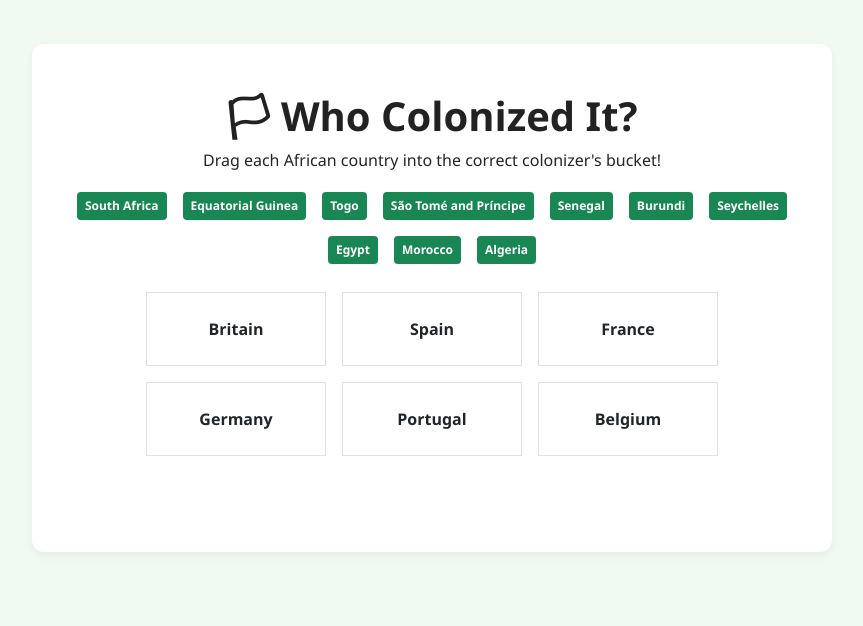
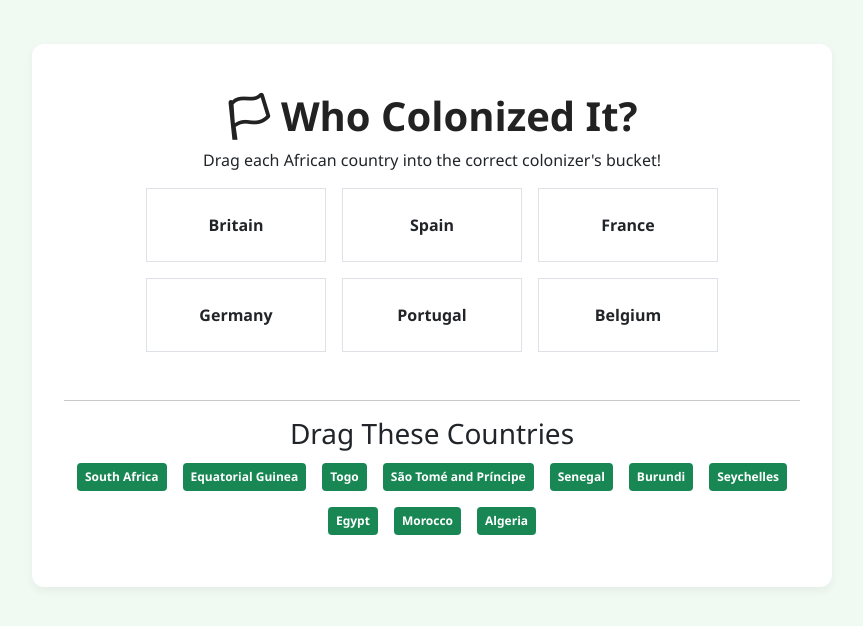
Before and after one commit to ganzafelix/african-colonial-map, a Flask app: page /who-colonized-it in a window 1280 px wide. Shown: the part 76-702 px from the top of the page, without its empty margins (208-1071 px from the left). Run offline with Flask 3, Linux system fonts and the light colour scheme; some libraries are stand-ins or nearby versions.

Commit message:
Minor adjustments

```diff
--- a/templates/who_colonized_it.html
+++ b/templates/who_colonized_it.html
@@ -4,9 +4,10 @@
 <div class="welcome-section text-center" id="quiz2">
   <h2>🏳 Who Colonized It?</h2>
   <p>Drag each African country into the correct colonizer's bucket!</p>
+  <div id="colonizer-buckets" class="content d-flex flex-wrap justify-content-center gap-3 mb-5"></div>
+  <hr>
+  <h3>Drag These Countries</h3>
   <div id="country-pool" class="d-flex flex-wrap justify-content-center gap-2"></div>
-  <br>
-  <div id="colonizer-buckets" class="content d-flex flex-wrap justify-content-center gap-3 mb-5"></div>
 </div>
 {% endblock %}
 
```
